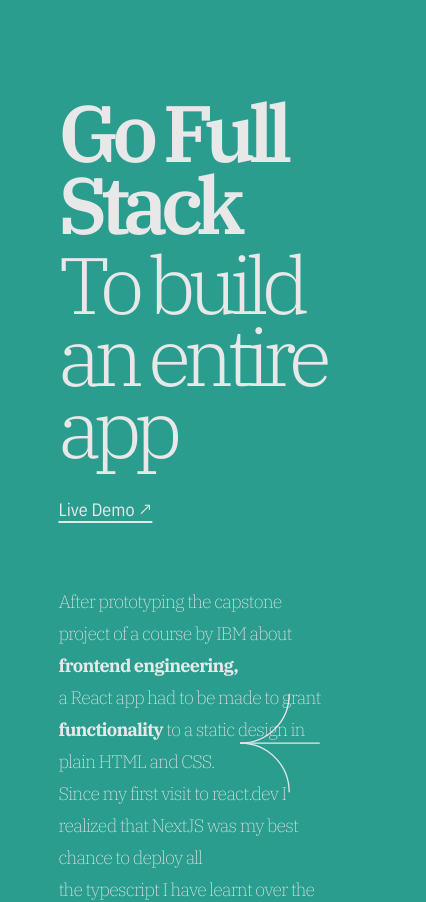
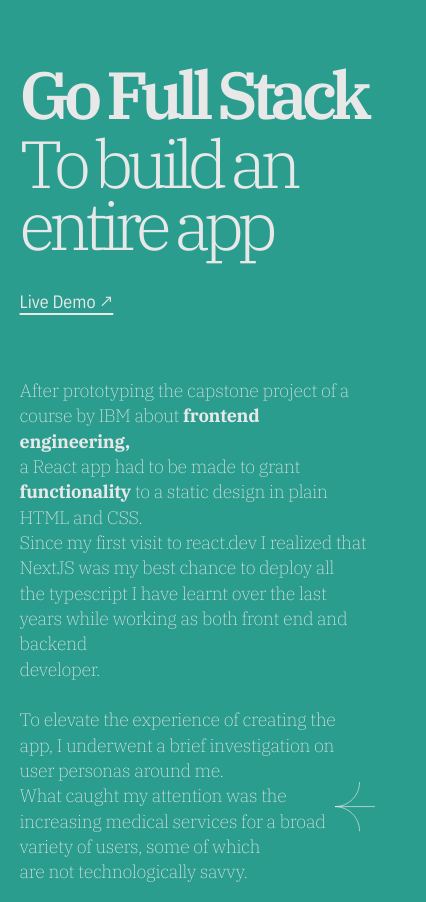
Before and after one commit to clopezochoa/portfolio, a Next.js app: page /stay-healthy in a window 390 px wide. Shown: the top 902 px of the page, 426 px wide, since content can reach past the window. Built offline with nearby package versions, Linux system fonts and the light colour scheme.

Commit message:
fix mobile sizing issues

```diff
--- a/src/app/engine/page.tsx
+++ b/src/app/engine/page.tsx
@@ -21,15 +21,6 @@ const mockStyle: CSSProperties = {
   marginBlock:"3rem"
 }
 
-const pageStyle:CSSProperties={
-  display:"grid",
-  position:"relative",
-  zIndex:"1",
-  justifyItems:"start",
-  marginInline:"15vw",
-  marginTop:"3rem"
-}
-
 const workHeaderStyle: CSSProperties = {
   marginBlock:"3rem",
   textAlign:"start",
@@ -41,8 +32,6 @@ const workBodyStyle: CSSProperties = {
   textAlign:"start",
   float:"inline-start"
 }
-
-const arrowSize = 100;
 
 function Engine() {
   const font = useContext(FontsContext);
@@ -67,8 +56,8 @@ function Engine() {
 
   return (<>
   <div ref={mainDiv} className={textColor}>
-    <Arrow strokeColor={defaultColors.clear.hex} stroke="1pt" width={"auto"} height={arrowSize} orientation='left' className='arrow fixed bottom right' onClick={() => slideBack()} />
-    <div style={pageStyle}>
+    <Arrow strokeColor={defaultColors.clear.hex} stroke="1pt" orientation='left' className='arrow arrow-back fixed bottom right' onClick={() => slideBack()} />
+    <div className='workPage'>
       <div style={workHeaderStyle}>
         <WorkHeader title='Generative Algorithm' subtitle='A robust way to convey growth' font={font.serif} />
       </div>
@@ -81,7 +70,7 @@ function Engine() {
         <PhoneMock src='prototype' className='phone-size-rotate'/>
       </Suspense>
     </div>
-    <div style={pageStyle}>
+    <div className='workPage'>
       <div style={workHeaderStyle}>
         <WorkHeader title='' subtitle={<>Visualize data,<br/>get to know it.</>} font={font.serif} />
       </div>
@@ -98,7 +87,7 @@ function Engine() {
       </Suspense>
     </div>
 
-    <div id={Section.discover}  className='pt-10' style={pageStyle}>
+    <div id={Section.discover}  className='pt-10 workPage'>
       <div style={workHeaderStyle}>
         <WorkHeader title='Discover' subtitle='Finding common ground' font={font.serif} />
       </div>
@@ -108,13 +97,13 @@ function Engine() {
         <PrototypeDiagram src='discover' className='phone-size-rotate'/>
       </Suspense>
     </div>
-    <div style={pageStyle}>
+    <div className='workPage'>
       <div style={workBodyStyle}>
         <WorkBody font={font.serif} body={discoverBody} />
       </div>
     </div>
 
-    <div id={Section.define}  className='pt-10' style={pageStyle}>
+    <div id={Section.define}  className='pt-10 workPage'>
       <div style={workHeaderStyle}>
         <WorkHeader title='Define' subtitle='Ideas come true' font={font.serif} />
       </div>
@@ -123,7 +112,7 @@ function Engine() {
       </div>
     </div>
 
-    <div id={Section.model} className='pt-10' style={pageStyle}>
+    <div id={Section.model} className='pt-10 workPage'>
       <div style={workHeaderStyle}>
         <WorkHeader title='Model' subtitle='Giving an architecture to the system' font={font.serif} />
       </div>
--- a/src/app/frontend/content.tsx
+++ b/src/app/frontend/content.tsx
@@ -18,16 +18,12 @@ const PhoneMock = lazy(() => import("@/app/ui/media/Video"));
 const workTitleStyleTop: CSSProperties = {
   color: defaultColors.yellow.hex,
   textAlign: "end",
-  margin:"50px",
 }
 
 const workTitleStyleBottom: CSSProperties = {
   color: defaultColors.yellow.hex,
   textAlign: "start",
-  margin:"50px",
 }
-
-const arrowSize = 100;
 
 function FrontendDevelopment() {
   const font = useContext(FontsContext);
@@ -43,20 +39,20 @@ function FrontendDevelopment() {
   }
 
   return (<>
-  <div id={Pages.frontend} style={{height:"100vh", display:"grid", alignContent:"space-between"}} ref={mainDiv}>
+  <div id={Pages.frontend} style={{height:"inherit", display:"grid", alignContent:"space-between"}} ref={mainDiv}>
     <WorkTitle title={<>
       I&apos;ve worked with<br/>
       <span className='bold'>Angular</span> and<br/>
       <span className='bold'>TypeScript.</span>
     </>} style={workTitleStyleTop} font={font.sans}/>
     <div className='story-cover'>
-      <div className='arrow' ref={targetRef} style={{width:arrowSize.toString() + "px", height:arrowSize.toString() + "px" }}/>
+      <div className='arrow' ref={targetRef}/>
       <Suspense fallback={<div></div>}>
       <div style={{cursor:"pointer"}} onClick={() => showStayHealthy()}>
         <PhoneMock src='stay-healthy' className='phone-size'/>
       </div>
       </Suspense>
-      <Arrow strokeColor={defaultColors.yellow.hex} width={"auto"} height={arrowSize} stroke="1pt" orientation='right' className='arrow wave-opacity' onClick={() => showStayHealthy()} />
+      <Arrow strokeColor={defaultColors.yellow.hex} stroke="1pt" orientation='right' className='arrow wave-opacity' onClick={() => showStayHealthy()} />
     </div>
     <WorkTitle title={<>
       And recently<br/>
--- a/src/app/generative-algorithm/content.tsx
+++ b/src/app/generative-algorithm/content.tsx
@@ -18,16 +18,12 @@ const PhoneMock = lazy(() => import("@/app/ui/media/Video"));
 const workTitleStyleTop: CSSProperties = {
   color: defaultColors.red.hex,
   textAlign: "end",
-  margin:"50px",
 }
 
 const workTitleStyleBottom: CSSProperties = {
   color: defaultColors.red.hex,
   textAlign: "start",
-  margin:"50px",
 }
-
-const arrowSize = 100;
 
 function GenerativeAlgorithm() {
   const font = useContext(FontsContext);
@@ -46,16 +42,16 @@ function GenerativeAlgorithm() {
   }
 
   return (<>
-  <div id={Pages.generativeAlgorithm} style={{height:"100vh", display:"grid", alignContent:"space-between"}} ref={mainDiv}>
+  <div id={Pages.generativeAlgorithm} style={{height:"inherit", display:"grid", alignContent:"space-between"}} ref={mainDiv}>
     <WorkTitle title={<>Organic geometry<br/>and behaviour<br/>fascinates me.</>} style={workTitleStyleTop} font={font.sans}/>
     <div className='story-cover'>
-      <div className='arrow' ref={targetRef} style={{width:arrowSize.toString() + "px", height:arrowSize.toString() + "px" }}/>
+      <div className='arrow' ref={targetRef}/>
       <Suspense fallback={<div></div>}>
         <div style={{cursor:"pointer"}} onClick={() => showGenerativeAlgorithms()}>
           <PhoneMock src='generative-algorithm' className='phone-size'/>
         </div>
       </Suspense>
-      <Arrow strokeColor={defaultColors.red.hex} width={"auto"} height={arrowSize} stroke="1pt" orientation='right' className='arrow wave-opacity' onClick={() => showGenerativeAlgorithms()} />
+      <Arrow strokeColor={defaultColors.red.hex} stroke="1pt" orientation='right' className='arrow wave-opacity' onClick={() => showGenerativeAlgorithms()} />
     </div>
     <WorkTitle title={<>I&apos;ve designed<br/>growth-shrink<br/><span className='story-title-bold'>algorithms.</span></>} style={workTitleStyleBottom} font={font.sans}/>
   </div>
--- a/src/app/page.tsx
+++ b/src/app/page.tsx
@@ -16,7 +16,7 @@ import { Pages } from "@/lib/routeList";
 import { useScroll } from "./hooks/useScroll";
 import SkyBackground from "./three-landing/SkyBackground";
 
-const arrowSize = 100;
+const arrowSize = "100%";
 
 export default function Home() {
   const fonts = useContext(FontsContext);
@@ -35,9 +35,9 @@ export default function Home() {
         <Landing font={fonts.serif} />
       </div>
       <div className="arrow-deck">
-        <div className='arrow' style={{width:arrowSize.toString() + "px", height:arrowSize.toString() + "px" }}/>
+        <div className='arrow'/>
         <a href={`#${Pages.generativeAlgorithm}`}>
-          <Arrow strokeColor={defaultColors.clear.hex} width={"auto"} height={arrowSize} stroke="1pt" orientation='down' className='arrow wave-opacity'/>
+          <Arrow strokeColor={defaultColors.clear.hex} stroke="1pt" orientation='down' className='arrow wave-opacity'/>
         </a>
       </div>
     </Window>
--- a/src/app/stay-healthy/page.tsx
+++ b/src/app/stay-healthy/page.tsx
@@ -22,15 +22,6 @@ display:"flex",
   marginBlock:"3rem"
 }
 
-const pageStyle:CSSProperties={
-  display:"grid",
-  position:"relative",
-  zIndex:"1",
-  justifyItems:"start",
-  marginInline:"15vw",
-  marginTop:"3rem"
-}
-
 const workHeaderStyle: CSSProperties = {
   marginBlock:"3rem",
   textAlign:"start",
@@ -52,8 +43,6 @@ const shadow: CSSProperties = {
   WebkitBorderRadius: "25px 25px 25px 25px",
   border: "0px solid #000000"
 }
-
-const arrowSize = 100;
 
 const cardElementCount = 4;
 const tipElementCount = 2;
@@ -142,13 +131,11 @@ function StayHealthy() {
     <Arrow
       strokeColor={defaultColors.clear.hex}
       stroke="1pt"
-      width={"auto"}
-      height={arrowSize}
       orientation='left'
-      className='arrow fixed bottom right'
+      className='arrow arrow-back fixed bottom right'
       onClick={() => slideBack()}
     />
-    <div style={pageStyle}>
+    <div className='workPage'>
       <div style={workHeaderStyle}>
         <WorkHeader title='Go Full Stack' subtitle='To build an entire app' font={font.serif} />
         <a href={'https://stay-healthy-gray.vercel.app/'} className={`app-link app-link-yellow ${font.condensed.className}`}>Live Demo &#8599;</a>
@@ -163,7 +150,7 @@ function StayHealthy() {
       </Suspense>
     </div>
 
-    <div style={pageStyle}>
+    <div className='workPage'>
       <div style={workHeaderStyle}>
         <WorkHeader title='' subtitle={<>Fast,<br/>easy.</>} font={font.serif} />
       </div>
@@ -180,12 +167,12 @@ function StayHealthy() {
       </Suspense>
     </div>
 
-    <div id={Section.design} className='pt-10' style={pageStyle}>
+    <div id={Section.design} className='pt-10 workPage'>
       <div style={workHeaderStyle}>
         <WorkHeader title='Design' subtitle='Paint, shape, show.' font={font.serif} />
       </div>
     </div>
-    <div style={pageStyle}>
+    <div className='workPage'>
       <div style={workBodyStyle}>
         <WorkBody font={font.serif} body={designBody} />
       </div>
@@ -196,12 +183,12 @@ function StayHealthy() {
       </Suspense>
     </div>
 
-    <div id={Section.implement} className='pt-10' style={pageStyle}>
+    <div id={Section.implement} className='pt-10 workPage'>
       <div style={workHeaderStyle}>
         <WorkHeader title='Implement' subtitle='Solve the puzzle.' font={font.serif} />
       </div>
     </div>
-    <div style={pageStyle}>
+    <div className='workPage'>
       <div style={workBodyStyle}>
         <WorkBody font={font.serif} body={implementBody} />
       </div>
@@ -212,12 +199,12 @@ function StayHealthy() {
       </Suspense>
     </div>
 
-    <div id={Section.connect} className='pt-10' style={pageStyle}>
+    <div id={Section.connect} className='pt-10 workPage'>
       <div style={workHeaderStyle}>
         <WorkHeader title='Connect' subtitle='Wire it up.' font={font.serif} />
       </div>
     </div>
-    <div style={pageStyle}>
+    <div className='workPage'>
       <div style={workBodyStyle}>
         <WorkBody font={font.serif} body={connectBody} />
       </div>
--- a/src/app/ui/icons/arrow.tsx
+++ b/src/app/ui/icons/arrow.tsx
@@ -34,8 +34,8 @@ function getArrow(orientation: string): React.JSX.Element {
 
 type ArrowProps = {
   className:string;
-  width:number | string;
-  height:number | string;
+  width?:number | string;
+  height?:number | string;
   stroke:string;
   strokeColor:string;
   orientation:string;
@@ -51,8 +51,8 @@ function Arrow(props:ArrowProps) {
     strokeLinecap: "round",
     strokeMiterlimit: "10",
     strokeWidth: props.stroke,
-    width: props.width === "auto" ? "auto" : props.width.toString() + "px",
-    height: props.height === "auto" ? "auto" : props.height.toString() + "px",
+    width: props.width === "auto" ? "auto" : (typeof props.width === "number" ? (props.width.toString() + "px") : "100%"),
+    height: props.height === "auto" ? "auto" : (typeof props.height === "number" ? (props.height.toString() + "px") : "100%"),
     opacity: props.opacity ?? 1,
     cursor: props.inactive ? "default" : "pointer"
   }
--- a/src/styles/icon.css
+++ b/src/styles/icon.css
@@ -37,13 +37,20 @@
   display: flex;
   align-items: center;
   margin: 50px;
+  width: 100px;
+  height: auto;
 }
 
 .arrow-deck {
   display: grid;
   height: 100%;
-  width: min-content;
+  width: 20%;
   align-content: space-between;
+  justify-content: center;
+}
+
+.arrow-back {
+  margin-bottom: 15px;
 }
 
 .about-icon{
@@ -52,9 +59,13 @@
   width: 48px;
 }
 
-@media (max-width: 375px) {
+@media (max-width: 460px) {
   .arrow{
     margin: 5px;
+    width: 50px;
+  }
+  .arrow-back {
+    margin-bottom: 12px;
   }
   .contact-icon{
     margin-top: 80px;
--- a/src/styles/text.css
+++ b/src/styles/text.css
@@ -52,7 +52,7 @@
 
 .landing-container {
   height: 100%;
-  width: 100%;
+  width: 80%;
   display: grid;
   align-content: space-between;
   justify-content: start;
@@ -145,6 +145,7 @@
   font-weight: 200;
   letter-spacing: -1.5pt;
   line-height: 30pt;
+  margin: 50px;
 }
 
 .story-title-bold{
@@ -189,6 +190,15 @@
   font-size: large;
 }
 
+.workPage{
+  display:grid;
+  position:relative;
+  z-index:1;
+  justify-items:start;
+  margin-inline:15vw;
+  margin-top:3rem;
+}
+
 .what-i-do-container {
   display:grid;
   justify-content:center;
@@ -196,7 +206,7 @@
   height: fit-content;
 }
 
-@media (max-width: 375px) {
+@media (max-width: 460px) {
   .name-container{
     margin-top: 15px;
     margin-left: 15px;
@@ -244,6 +254,7 @@
     font-size: 24pt;
     letter-spacing: -1.5pt;
     line-height: 24pt;
+    margin: 15px;
   }
   .story-body-main{
     font-size: 16pt;
@@ -263,4 +274,8 @@
     padding-inline: 1rem;
     height: fit-content;
   }
+  .workPage{
+    margin-inline:5vw;
+    margin-top:1rem;
+  }
 }
```
